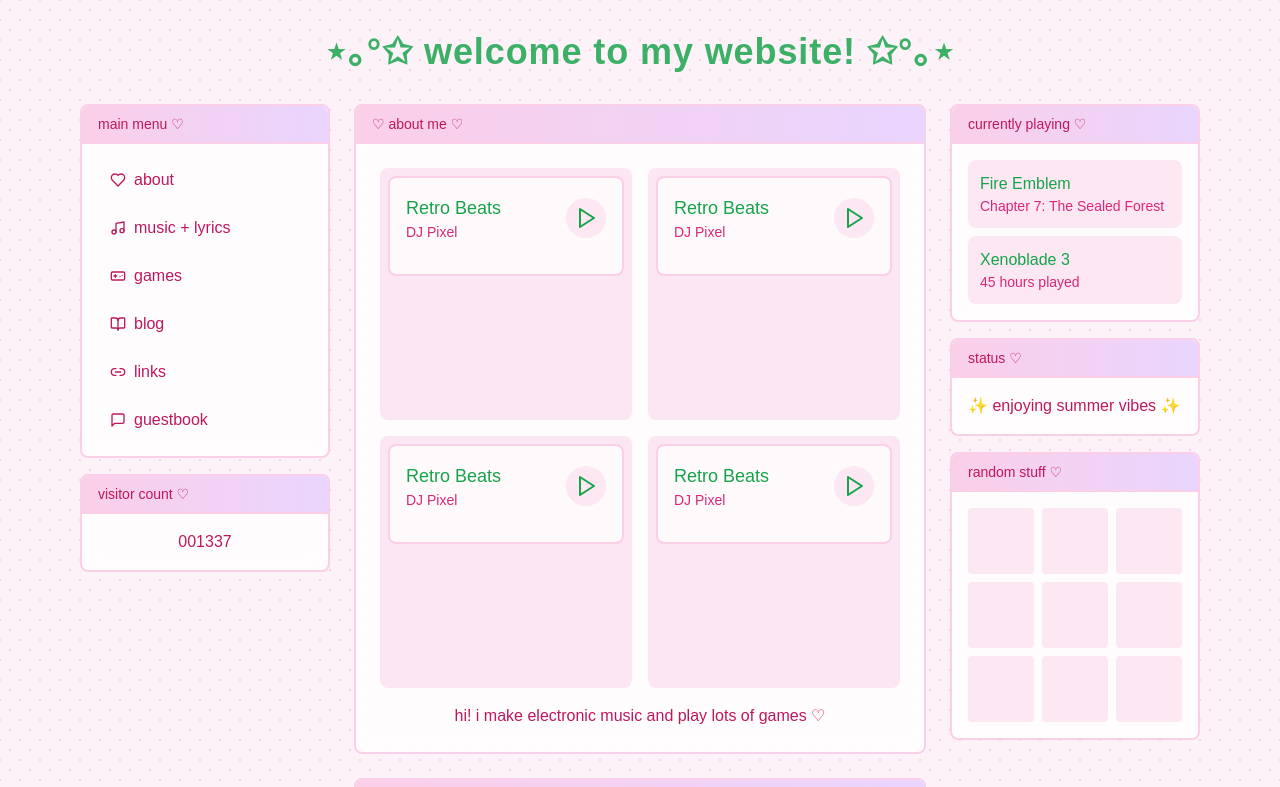
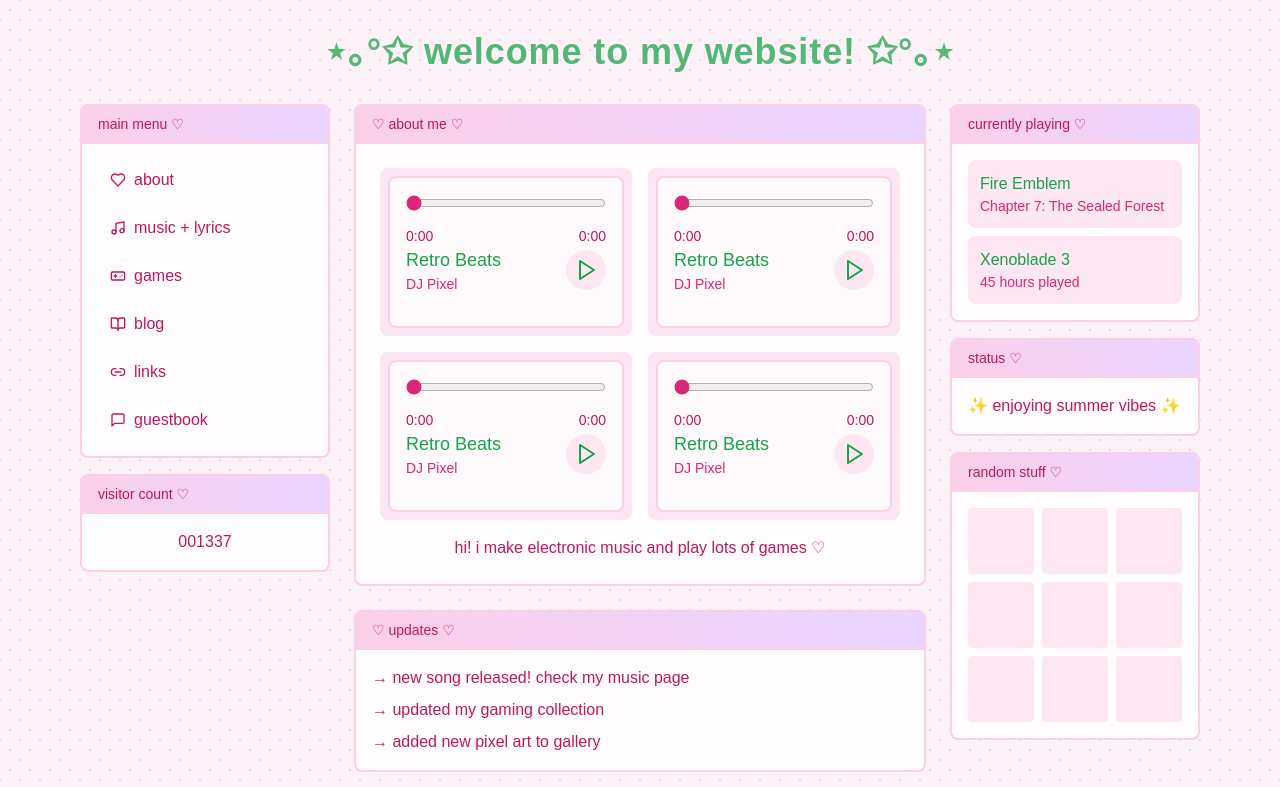
Before and after one commit to ParasManiAdhikari/musicwebsite, a Next.js app: page / in a window 1280 px wide. Shown: the top 787 px of the page. Built offline with nearby package versions, Linux system fonts and the light colour scheme.

Commit message:
audio working

```diff
--- a/app/page.tsx
+++ b/app/page.tsx
@@ -66,7 +66,7 @@ export default function RetroWebsite() {
                   {[1, 2, 3, 4].map((i) => (
                     <div
                       key={i}
-                      className="aspect-square rounded-lg bg-pink-200/50 p-2"
+                      className="rounded-lg bg-pink-200/50 p-2"
                     >
                       <SongCard
                         title="Retro Beats"
--- a/components/SongCard.tsx
+++ b/components/SongCard.tsx
@@ -13,6 +13,8 @@ export default function SongCard({ title, artist, src }: SongCardProps) {
   const [isPlaying, setIsPlaying] = useState(false)
   const [audio] = useState(new Audio(src))
   const [visualizerBars, setVisualizerBars] = useState<number[]>(new Array(10).fill(0))
+  const [currentTime, setCurrentTime] = useState(0)
+  const [duration, setDuration] = useState(0)
 
   const togglePlayPause = () => {
     if (isPlaying) {
@@ -23,8 +25,26 @@ export default function SongCard({ title, artist, src }: SongCardProps) {
     setIsPlaying(!isPlaying)
   }
 
+  const handleSliderChange = (e: React.ChangeEvent<HTMLInputElement>) => {
+    const newTime = parseFloat(e.target.value)
+    audio.currentTime = newTime
+    setCurrentTime(newTime)
+  }
+
   useEffect(() => {
-    // Handle visualizer simulation
+    audio.addEventListener('timeupdate', () => setCurrentTime(audio.currentTime))
+    audio.addEventListener('loadedmetadata', () => setDuration(audio.duration))
+    audio.addEventListener('ended', () => setIsPlaying(false))
+
+    return () => {
+      audio.pause()
+      audio.removeEventListener('timeupdate', () => setCurrentTime(audio.currentTime))
+      audio.removeEventListener('loadedmetadata', () => setDuration(audio.duration))
+      audio.removeEventListener('ended', () => setIsPlaying(false))
+    }
+  }, [audio])
+
+  useEffect(() => {
     const interval = setInterval(() => {
       if (isPlaying) {
         setVisualizerBars(
@@ -36,16 +56,31 @@ export default function SongCard({ title, artist, src }: SongCardProps) {
     return () => clearInterval(interval)
   }, [isPlaying])
 
-  useEffect(() => {
-    audio.addEventListener('ended', () => setIsPlaying(false))
-    return () => {
-      audio.pause()
-      audio.removeEventListener('ended', () => setIsPlaying(false))
-    }
-  }, [audio])
+  const formatTime = (time: number) => {
+    const minutes = Math.floor(time / 60)
+    const seconds = Math.floor(time % 60)
+    return `${minutes}:${seconds.toString().padStart(2, '0')}`
+  }
 
   return (
     <div className="rounded-lg border-2 border-pink-200 bg-white/80 p-4">
+      {/* Seek Slider */}
+      <div>
+        <input
+          type="range"
+          min="0"
+          max={duration || 0}
+          step="0.1"
+          value={currentTime}
+          onChange={handleSliderChange}
+          className="w-full accent-pink-600"
+        />
+        <div className="mt-2 flex justify-between text-sm font-pixel text-pink-700">
+          <span>{formatTime(currentTime)}</span>
+          <span>{formatTime(duration)}</span>
+        </div>
+      </div>
+
       <div className="flex items-center justify-between">
         {/* Song Info */}
         <div>
```
